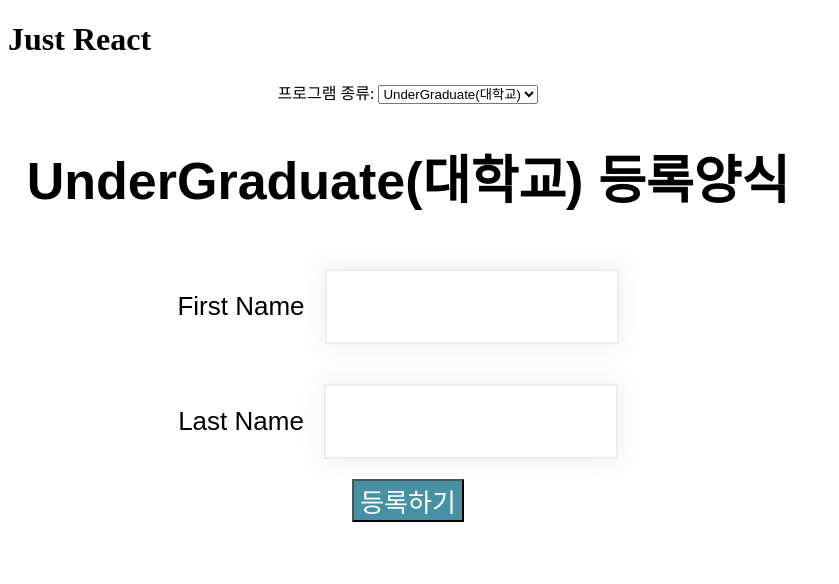
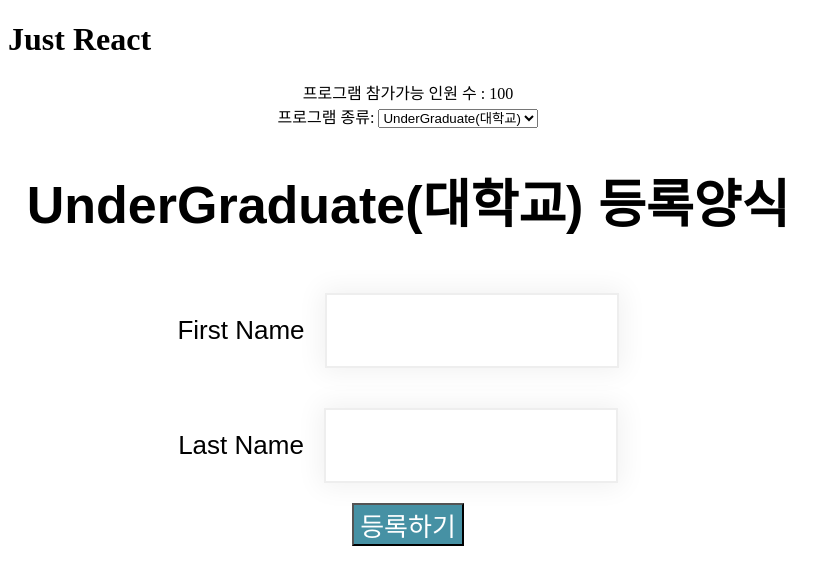
Before and after one commit to annie309409/enrollment-react-app, a React (Create React App) app: page / in a window 1280 px wide. Shown: the top 584 px of the page, without its empty margins (0-839 px from the left). Built offline with nearby package versions, Linux system fonts and the light colour scheme.

Commit message:
참가 가능 인원수표시 1

```diff
--- a/src/App.js
+++ b/src/App.js
@@ -5,15 +5,24 @@ import EnrollmentForm from "./components/enrollmentForm";
 const App = ()=>{
     const [program,setProgram]=useState('UG');
     const [prgname,setPrgname] = useState('UnderGraduate(대학교)');
+    const [seats,setSeats] = useState(100);
     const handleChange = (e) => {
         setProgram(e.target.value);
         setPrgname(e.target.options[e.target.selectedIndex].text);
     };
 
 
+    //바꿔줄 수 있는 함수를 넘겨야 함
+    // 참가 가능 이원수를 변경하는 함수
+    const setUpdateSeats=(modifySeat)=>{
+        setSeats(modifySeat);
+    };
+
     return(
         <div className="app">
             <div className="programs">
+                <label>프로그램 참가가능 인원 수 : {seats}</label>
+                <br/>
                 <label htmlFor="sel">프로그램 종류: </label>
                 {/* program의 이름으로 ug, pg가 들어감*/}
                 <select name="sel" id="sel" className="appDropDowns" onChange={handleChange} value={program}>
@@ -21,7 +30,7 @@ const App = ()=>{
                     <option value="PG">PostGraduate(대학원)</option>
                 </select>
             </div>
-            <EnrollmentForm chosenProgram={prgname}/>
+            <EnrollmentForm chosenProgram={prgname} cSeat={seats} setUpdateSeats={setUpdateSeats} />
         </div>
     );
 }
--- a/src/components/enrollmentForm.js
+++ b/src/components/enrollmentForm.js
@@ -16,6 +16,8 @@ const EnrollmentForm = (props)=>{
         e.preventDefault();
         // state형 변수에 저장된 이름, 성을 환영메세지와함께 조합
         setWelcome(`welcome,${firstName} ${lastName}`);
+        // 참여가능 인원수 감소 (parameter로 함수도 받아올 수 있음)
+        props.setUpdateSeats(props.cSeat-1);
     };
     return(
         <div>
```
